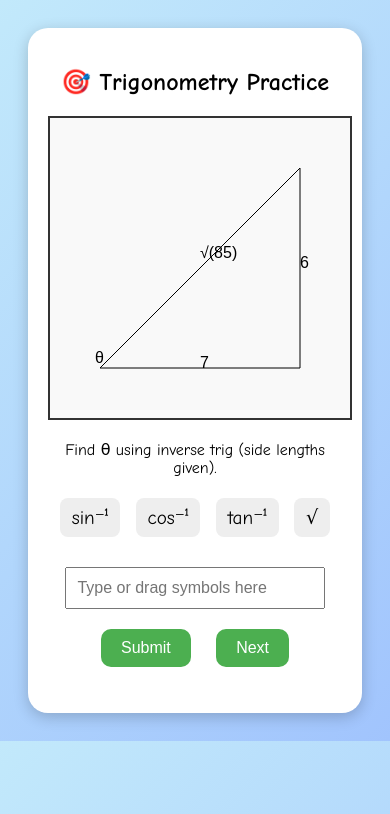
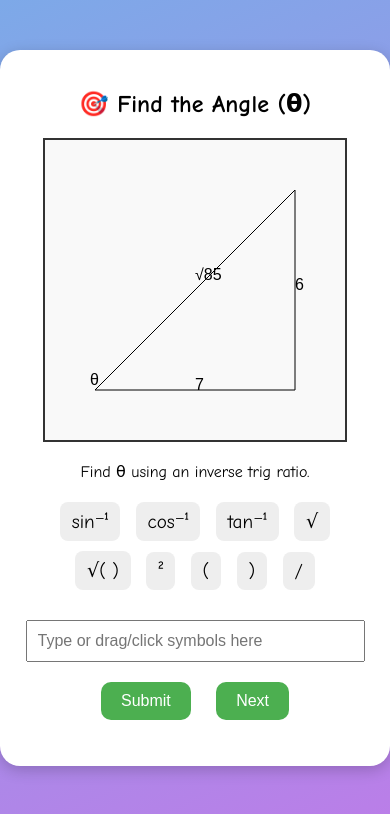
Before and after one commit to Expertmathtutoring/trigonometry3, a plain HTML site: page index.html in a window 390 px wide. Drawn offline with Linux system fonts and the light colour scheme; animation ran at ten frames a second.

Commit message:
index.html

```diff
--- a/index.html
+++ b/index.html
@@ -3,185 +3,205 @@
 <head>
 <meta charset="UTF-8">
 <meta name="viewport" content="width=device-width, initial-scale=1.0">
-<title>🎯 Trigonometry Game</title>
+<title>🎯 Find the Angle Game</title>
 <style>
 body {
   font-family: 'Comic Sans MS', cursive, sans-serif;
-    background: linear-gradient(135deg, #c2e9fb, #a1c4fd);
-    text-align: center;
-    padding: 20px;
+  margin: 0; padding: 0; overflow-x: hidden;
 }
+#animated-bg, #fireworksCanvas {
+  position: fixed; top:0; left:0; width:100%; height:100%; z-index:0;
+}
+#fireworksCanvas { pointer-events:none; z-index:1; }
 #game-container {
-    background: white;
-    border-radius: 20px;
-    padding: 20px;
-    box-shadow: 0 4px 15px rgba(0,0,0,0.2);
-    max-width: 600px;
-    margin: auto;
+  background:white; border-radius:20px; padding:20px;
+  box-shadow:0 4px 15px rgba(0,0,0,0.2); max-width:700px;
+  margin:50px auto; position:relative; z-index:2; text-align:center;
 }
-  canvas { background: #f9f9f9; margin: 20px auto; display: block; border: 2px solid #333; }
-  input { padding: 10px; width: 80%; margin: 10px 0; font-size: 1em; }
-  button { padding: 10px 20px; margin: 10px; border: none; border-radius: 10px; background: #4caf50; color: white; cursor: pointer; font-size: 1em; }
-  button:hover { background: #45a049; }
-  .symbols { margin: 15px 0; }
+canvas#triangleCanvas {
+  background:#f9f9f9; margin:20px auto; display:block; border:2px solid #333;
+}
+input { padding:10px; width:90%; margin:10px 0; font-size:1em; }
+button {
+  padding:10px 20px; margin:10px; border:none; border-radius:10px;
+  background:#4caf50; color:white; cursor:pointer; font-size:1em;
+}
+button:hover { background:#45a049; }
+.symbols { margin:15px 0; }
 .symbol {
-    display: inline-block;
-    background: #eee;
-    padding: 8px 12px;
-    margin: 5px;
-    border-radius: 8px;
-    cursor: grab;
-    font-size: 1.2em;
-    user-select: none;
+  display:inline-block; background:#eee; padding:8px 12px; margin:5px;
+  border-radius:8px; cursor:pointer; font-size:1.2em; user-select:none;
 }
 </style>
 </head>
 <body>
 
+<canvas id="animated-bg"></canvas>
+<canvas id="fireworksCanvas"></canvas>
+
 <div id="game-container">
-  <h2>🎯 Trigonometry Practice</h2>
+  <h2>🎯 Find the Angle (θ)</h2>
   <canvas id="triangleCanvas" width="300" height="300"></canvas>
   <p id="question"></p>
+
   <div class="symbols">
-    <div class="symbol" draggable="true">sin⁻¹</div>
-    <div class="symbol" draggable="true">cos⁻¹</div>
-    <div class="symbol" draggable="true">tan⁻¹</div>
-    <div class="symbol" draggable="true">√</div>
+    <div class="symbol">sin⁻¹</div>
+    <div class="symbol">cos⁻¹</div>
+    <div class="symbol">tan⁻¹</div>
+    <div class="symbol">√</div>
+    <div class="symbol">√( )</div>
+    <div class="symbol">²</div>
+    <div class="symbol">(</div>
+    <div class="symbol">)</div>
+    <div class="symbol">/</div>
   </div>
-  <input type="text" id="answer" placeholder="Type or drag symbols here">
+
+  <input type="text" id="answer" placeholder="Type or drag/click symbols here">
   <br>
   <button onclick="checkAnswer()">Submit</button>
   <button onclick="nextQuestion()">Next</button>
   <p id="feedback"></p>
 </div>
 
+<audio id="applause" src="https://www.soundjay.com/human/applause-8.mp3"></audio>
+
 <script>
-let correctAnswer = "";
-let currentType = "";
+// ---------------- Animated Gradient Background ----------------
+const bgCanvas = document.getElementById("animated-bg");
+const bgCtx = bgCanvas.getContext("2d");
+bgCanvas.width = window.innerWidth; bgCanvas.height = window.innerHeight;
+let hue = 200;
+function animateBg() {
+  hue += 0.3;
+  const gradient = bgCtx.createLinearGradient(0,0,bgCanvas.width,bgCanvas.height);
+  gradient.addColorStop(0, `hsl(${hue % 360},70%,70%)`);
+  gradient.addColorStop(1, `hsl(${(hue+60) % 360},70%,70%)`);
+  bgCtx.fillStyle = gradient;
+  bgCtx.fillRect(0,0,bgCanvas.width,bgCanvas.height);
+  requestAnimationFrame(animateBg);
+}
+animateBg();
 
-function toSurd(n) {
-  const root = Math.sqrt(n);
-  if (Number.isInteger(root)) {
-    return root.toString(); // simplify perfect squares
+// ---------------- Fireworks ----------------
+let fwCanvas=document.getElementById("fireworksCanvas"), fwCtx=fwCanvas.getContext("2d");
+fwCanvas.width=window.innerWidth; fwCanvas.height=window.innerHeight;
+let fireworks=[];
+function random(min,max){return Math.random()*(max-min)+min;}
+function createFirework(x,y){
+  const colors=["#ff2d2d","#ffcc00","#33cc33","#3399ff","#ff66cc"];
+  for(let i=0;i<40;i++){
+    fireworks.push({x,y,angle:random(0,Math.PI*2),speed:random(2,6),radius:2,alpha:1,color:colors[Math.floor(random(0,colors.length))]});
   }
-  return `√(${n})`;
+}
+function updateFireworks(){
+  fwCtx.clearRect(0,0,fwCanvas.width,fwCanvas.height);
+  fireworks.forEach((p,i)=>{
+    p.x+=Math.cos(p.angle)*p.speed;
+    p.y+=Math.sin(p.angle)*p.speed;
+    p.alpha-=0.02;
+    if(p.alpha<=0) fireworks.splice(i,1);
+    fwCtx.globalAlpha=p.alpha;
+    fwCtx.fillStyle=p.color;
+    fwCtx.beginPath();
+    fwCtx.arc(p.x,p.y,p.radius,0,Math.PI*2);
+    fwCtx.fill();
+  });
+  fwCtx.globalAlpha=1;
+  requestAnimationFrame(updateFireworks);
+}
+updateFireworks();
+
+// ---------------- Triangle Question ----------------
+let a,b,cVal,correctOptions=[];
+function toSurd(n){return Number.isInteger(Math.sqrt(n))?Math.sqrt(n):`√${n}`;}
+function generateQuestion(){
+  a=Math.floor(Math.random()*6)+3;
+  b=Math.floor(Math.random()*6)+4;
+  cVal=Math.sqrt(a*a+b*b);
+  drawTriangle(a,b,toSurd(a*a+b*b));
+  document.getElementById("question").textContent="Find θ using an inverse trig ratio.";
+  correctOptions=[Math.atan2(a,b), Math.asin(a/cVal), Math.acos(b/cVal)];
+}
+function drawTriangle(a,b,c){
+  const canvas=document.getElementById("triangleCanvas"),ctx=canvas.getContext("2d");
+  ctx.clearRect(0,0,canvas.width,canvas.height);
+  ctx.beginPath();
+  ctx.moveTo(50,250); ctx.lineTo(250,250); ctx.lineTo(250,50); ctx.closePath(); ctx.stroke();
+  ctx.font="16px Arial";
+  ctx.fillText(a,250,150); ctx.fillText(b,150,250); ctx.fillText(c,150,140); ctx.fillText("θ",45,245);
 }
 
-function generateQuestion() {
-  const a = Math.floor(Math.random() * 6) + 3;
-  const b = Math.floor(Math.random() * 6) + 4;
-  const c = toSurd(a*a + b*b);
+// ---------------- Input Handling ----------------
+function normalizeInput(input){
+  let ans=input.trim();
+  ans=ans.replace(/\s+/g,"");
+  ans=ans.replace(/⁻¹/g,"^-1").replace(/²/g,"^2");
+  ans=ans.replace(/√\(?([0-9]+)\)?/g,"Math.sqrt($1)");
+  ans=ans.replace(/atan|arctan|inversetan/gi,"Math.atan");
+  ans=ans.replace(/asin|arcsin|inversesin/gi,"Math.asin");
+  ans=ans.replace(/acos|arccos|inversecos/gi,"Math.acos");
+  ans=ans.replace(/tan\^-1/gi,"Math.atan");
+  ans=ans.replace(/sin\^-1/gi,"Math.asin");
+  ans=ans.replace(/cos\^-1/gi,"Math.acos");
+  return ans;
+}
+function areParenthesesBalanced(str){let stack=[]; for(let ch of str){if(ch==="(")stack.push("("); else if(ch===")"){if(stack.length===0)return false; stack.pop();}} return stack.length===0;}
 
-  drawTriangle(a, b, c);
-
-  const questionTypes = ["findAngle", "findSide"];
-  currentType = questionTypes[Math.floor(Math.random() * questionTypes.length)];
-
-  if (currentType === "findAngle") {
-    document.getElementById("question").textContent =
-      `Find θ using inverse trig (side lengths given).`;
-    correctAnswer = `tan⁻¹(${a}/${b})`;
-  } else {
-    document.getElementById("question").textContent =
-      `Find the hypotenuse length in simplest form.`;
-    correctAnswer = c;
+// ---------------- Check Answer ----------------
+function checkAnswer(){
+  const userInput=document.getElementById("answer").value;
+  const feedback=document.getElementById("feedback");
+  if(!areParenthesesBalanced(userInput)){
+    feedback.textContent="⚠️ Check your brackets — they don’t match.";
+    feedback.style.color="orange"; return;
+  }
+  let expr=normalizeInput(userInput);
+  try{
+    let userVal=eval(expr);
+    for(let val of correctOptions){
+      if(Math.abs(userVal-val)<0.01){
+        celebrate();
+        feedback.textContent="✅ Correct!";
+        feedback.style.color="green";
+        setTimeout(nextQuestion,2000);
+        return;
       }
     }
-
-function drawTriangle(a, b, c) {
-  const canvas = document.getElementById("triangleCanvas");
-  const ctx = canvas.getContext("2d");
-  ctx.clearRect(0,0,canvas.width,canvas.height);
-
-  ctx.beginPath();
-  ctx.moveTo(50,250);
-  ctx.lineTo(250,250);
-  ctx.lineTo(250,50);
-  ctx.closePath();
-  ctx.stroke();
-
-  ctx.font = "16px Arial";
-  ctx.fillText(a, 250, 150);
-  ctx.fillText(b, 150, 250);
-  ctx.fillText(c, 150, 140);
-
-  ctx.fillText("θ", 45, 245);
+  }catch(err){}
+  feedback.textContent=`❌ Wrong. Example correct: tan⁻¹(${a}/${b}), sin⁻¹(${a}/√${a*a+b*b}), cos⁻¹(${b}/√${a*a+b*b})`;
+  feedback.style.color="red";
 }
 
-function normalizeInput(input) {
-  let ans = input.trim().toLowerCase();
-  ans = ans.replace(/\s+/g, "");
-
-  // superscript minus handling
-  ans = ans.replace(/⁻¹/g, "^-1");
-
-  // trig synonyms
-  ans = ans.replace(/atan|arctan|inversetan/g, "tan^-1");
-  ans = ans.replace(/asin|arcsin|inversesin/g, "sin^-1");
-  ans = ans.replace(/acos|arccos|inversecos/g, "cos^-1");
-
-  // sqrt handling
-  ans = ans.replace(/√\(?([0-9]+)\)?/g, "Math.sqrt($1)");
-
-  return ans;
+// ---------------- Celebrate ----------------
+function celebrate(){
+  createFirework(window.innerWidth/2,window.innerHeight/2);
+  document.getElementById("applause").play();
 }
-
-function checkAnswer() {
-  const userInput = document.getElementById("answer").value;
-  const feedback = document.getElementById("feedback");
-
-  let user = normalizeInput(userInput);
-  let correct = normalizeInput(correctAnswer);
-
-  try {
-    if (user === correct) {
-      feedback.textContent = "✅ Correct!";
-      feedback.style.color = "green";
-    } else {
-      // try numeric comparison
-      const userVal = eval(user);
-      const correctVal = eval(correct);
-      if (Math.abs(userVal - correctVal) < 0.01) {
-        feedback.textContent = "✅ Correct (numeric match)!";
-        feedback.style.color = "green";
-      } else {
-        feedback.textContent = `❌ Wrong. Correct: ${correctAnswer}`;
-        feedback.style.color = "red";
-      }
-    }
-  } catch {
-    feedback.textContent = `❌ Wrong. Correct: ${correctAnswer}`;
-    feedback.style.color = "red";
-  }
-}
-
-function nextQuestion() {
-  document.getElementById("answer").value = "";
-  document.getElementById("feedback").textContent = "";
+function nextQuestion(){
+  document.getElementById("answer").value="";
+  document.getElementById("feedback").textContent="";
   generateQuestion();
 }
 
-// drag symbols
-document.querySelectorAll('.symbol').forEach(el => {
-  el.addEventListener('dragstart', e => {
-    e.dataTransfer.setData("text", e.target.textContent);
+// ---------------- Symbol Click/Drag ----------------
+document.querySelectorAll('.symbol').forEach(el=>{
+  el.addEventListener('click',()=>{document.getElementById("answer").value+=el.textContent;});
+  el.addEventListener('dragstart',e=>{e.dataTransfer.setData("text",el.textContent);});
 });
+const answerInput=document.getElementById("answer");
+answerInput.addEventListener("dragover",e=>e.preventDefault());
+answerInput.addEventListener("drop",e=>{
+  e.preventDefault();
+  const text=e.dataTransfer.getData("text");
+  answerInput.value+=text;
 });
 
-document.getElementById("answer").addEventListener("dragover", e => e.preventDefault());
-document.getElementById("answer").addEventListener("drop", e => {
-  e.preventDefault();
-  const text = e.dataTransfer.getData("text");
-  const input = document.getElementById("answer");
-  input.value += text;
+// ---------------- ENTER key anywhere triggers submit ----------------
+document.addEventListener("keydown", e=>{
+  if(e.key==="Enter"){ e.preventDefault(); checkAnswer(); }
 });
 
-// ENTER = submit
-document.getElementById("answer").addEventListener("keydown", e => {
-  if (e.key === "Enter") checkAnswer();
-});
-
-// start game
+// ---------------- Start ----------------
 generateQuestion();
 </script>
 
```
Lines whose indentation alone changed are shown as unchanged.
